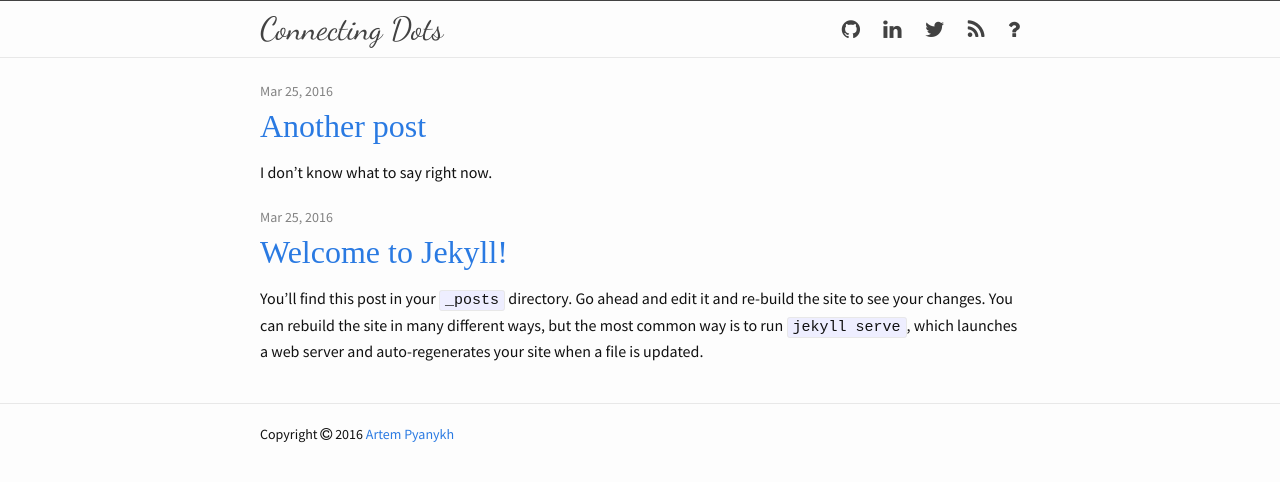
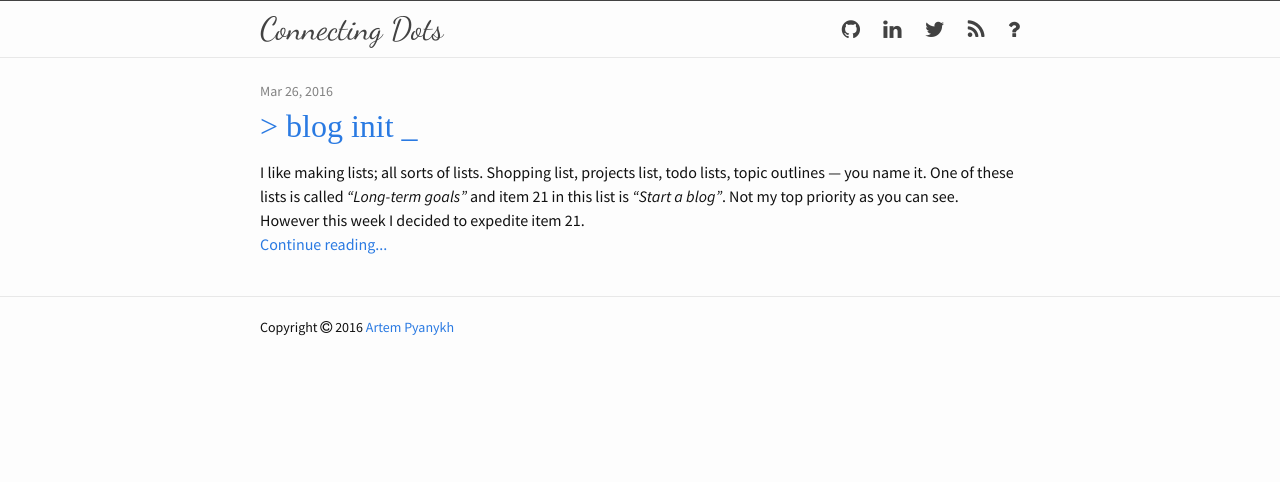
Before and after one commit to artempyanykh/blog, a Jekyll site: the page built from index.html, in a window 1280 px wide. Shown: the top 482 px of the page. Built offline with Jekyll 4.4.1, drawn with Linux system fonts in a browser that asks for light colours; nearby versions of some CDN libraries; some web fonts are replaced.

Commit message:
Add first blog entry

```diff
--- /dev/null
+++ b/_posts/2015-03-26-blog-init.md
@@ -0,0 +1,27 @@
+---
+layout: post
+title: "> blog init _"
+date: 2016-03-26
+categories: other
+---
+
+I like making lists; all sorts of lists. Shopping list, projects list, todo
+lists, topic outlines &mdash; you name it. One of these lists is called
+_"Long-term goals"_ and item 21 in this list is _"Start a blog"_. Not my top
+priority as you can see. However this week I decided to expedite item 21.
+
+Frankly speaking, there's nothing fascinating or original behind this decision,
+and it doesn't really deserve a whole blog post. I just felt a strong need to
+**structure my thoughts**. For a couple months already I'm writing a journal
+where I reflect on the events of past days. The extra clarity I get is
+definitely worth 5 minutes in the morning.
+
+Anyway, currently I intend writing about math and programming here; as these are
+2 areas I'm mostly interested (and proficient) in. There might also be a post or
+two about productivity and GTD. Posts will probably be short enough to fit in a
+single screen.
+
+**P.S.** Oh boy! Setting up this blog took me quite a while. I haven't written a
+line of `CSS` and `HTML` for several years already. Next thing I plan to do is
+to come up with a simple logo and background image to make the page less boring.
+Hope there will be a related Adobe Illustrator lesson on YouTube.
--- a/_posts/2016-03-25-another-post.md
+++ /dev/null
@@ -1,14 +0,0 @@
----
-layout: post
-title:  "Another post"
-date:   2016-03-25 23:53:39 +0300
-categories: insights
----
-
-I don't know what to say right now.
-
-## This is H2
-
-### This is H3
-
-#### This is H4
--- a/_posts/2016-03-25-welcome-to-jekyll.markdown
+++ /dev/null
@@ -1,27 +0,0 @@
----
-layout: post
-title:  "Welcome to Jekyll!"
-date:   2016-03-25 16:53:39 +0300
-categories: jekyll update
----
-You’ll find this post in your `_posts` directory. Go ahead and edit it and re-build the site to see your changes. You can rebuild the site in many different ways, but the most common way is to run `jekyll serve`, which launches a web server and auto-regenerates your site when a file is updated.
-
-To add new posts, simply add a file in the `_posts` directory that follows the convention `YYYY-MM-DD-name-of-post.ext` and includes the necessary front matter. Take a look at the source for this post to get an idea about how it works.
-
-Jekyll also offers powerful support for code snippets:
-
-{% highlight scala %}
-case class Almighty[A, B](a: A, b: B) {
-  def meth(a: Int, b: String): String = s"$a things of $b"
-
-  def another(a: Int): Int = {
-    a + 1
-  }
-}
-{% endhighlight %}
-
-Check out the [Jekyll docs][jekyll-docs] for more info on how to get the most out of Jekyll. File all bugs/feature requests at [Jekyll’s GitHub repo][jekyll-gh]. If you have questions, you can ask them on [Jekyll Talk][jekyll-talk].
-
-[jekyll-docs]: http://jekyllrb.com/docs/home
-[jekyll-gh]:   https://github.com/jekyll/jekyll
-[jekyll-talk]: https://talk.jekyllrb.com/
--- a/_sass/_layout.scss
+++ b/_sass/_layout.scss
@@ -79,6 +79,10 @@
     h2 {
         margin-bottom: $spacing-unit / 2;
     }
+
+    p {
+        margin-bottom: 0;
+    }
 }
 
 .post-meta {
@@ -90,6 +94,11 @@
     display: block;
     font-size: $heading-font-size;
     font-family: $heading-font-family;
+}
+
+.post-continue {
+    font-size: $base-font-size;
+    margin-bottom: $spacing-unit;
 }
 
 
--- a/index.html
+++ b/index.html
@@ -14,6 +14,8 @@ layout: default
             </h2>
 
             {{ post.excerpt }}
+
+            <a class="post-continue" href="{{ post.url | prepend: site.baseurl }}">Continue reading...</a>
         </li>
         {% endfor %}
     </ul>
```
